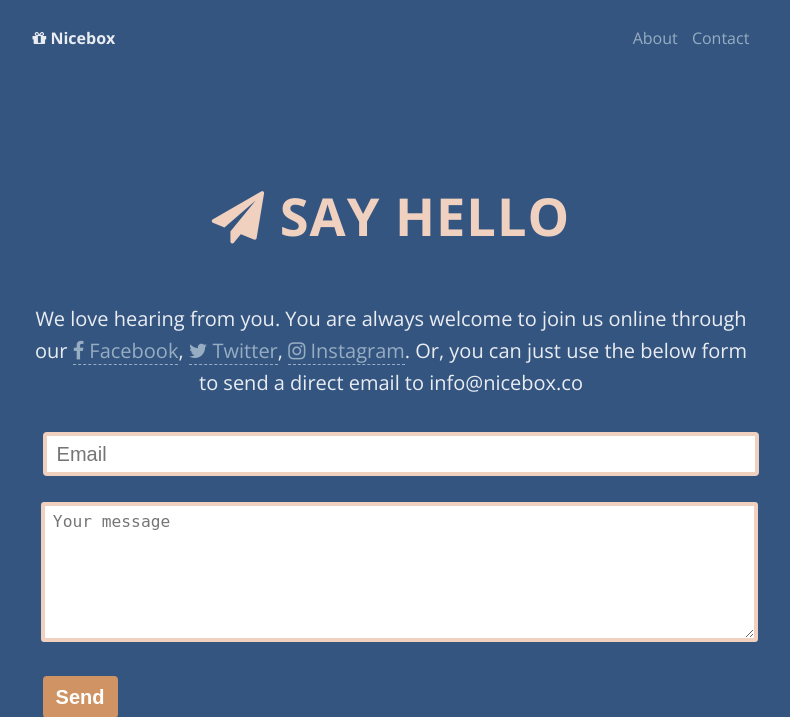
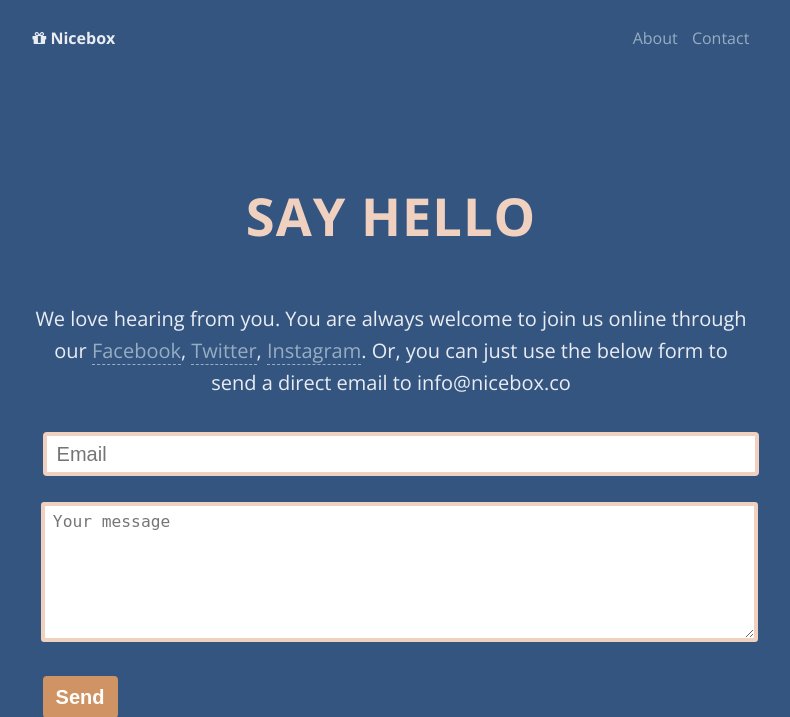
Before and after one commit to thomaskimura/Nicebox, a PHP site: page /contact.php in a window 1280 px wide. Shown: the top 717 px of the page, without its empty margins (249-1039 px from the left). Run offline with PHP 8.4, Linux system fonts and the light colour scheme; data that the repository does not hold is empty; some libraries are stand-ins or nearby versions.

Commit message:
Remove icon
Remove icon in title

```diff
--- a/contact.php
+++ b/contact.php
@@ -47,8 +47,8 @@ else{ }
 
 	<div class="container padding-bottom-x3">
 		<div class="centerColumn">
-      <h1 class="centerText"><i class="fa fa-paper-plane"></i> Say Hello</h1>
-			<p class="centerText bigText">We love hearing from you. You are always welcome to join us online through our <a href="#"><i class="fa fa-facebook"></i> Facebook</a>, <a href="#"><i class="fa fa-twitter"></i> Twitter</a>, <a href="#"><i class="fa fa-instagram"></i> Instagram</a>. Or, you can just use the below form to send a direct email to info@nicebox.co</p>
+      <h1 class="centerText">Say Hello</h1>
+			<p class="centerText bigText">We love hearing from you. You are always welcome to join us online through our <a href="#">Facebook</a>, <a href="#">Twitter</a>, <a href="#">Instagram</a>. Or, you can just use the below form to send a direct email to info@nicebox.co</p>
 
       <p class="centerText bigText"><?php if ($check == "sent"){echo 'Message has been sent.';}?></p>
 
```
